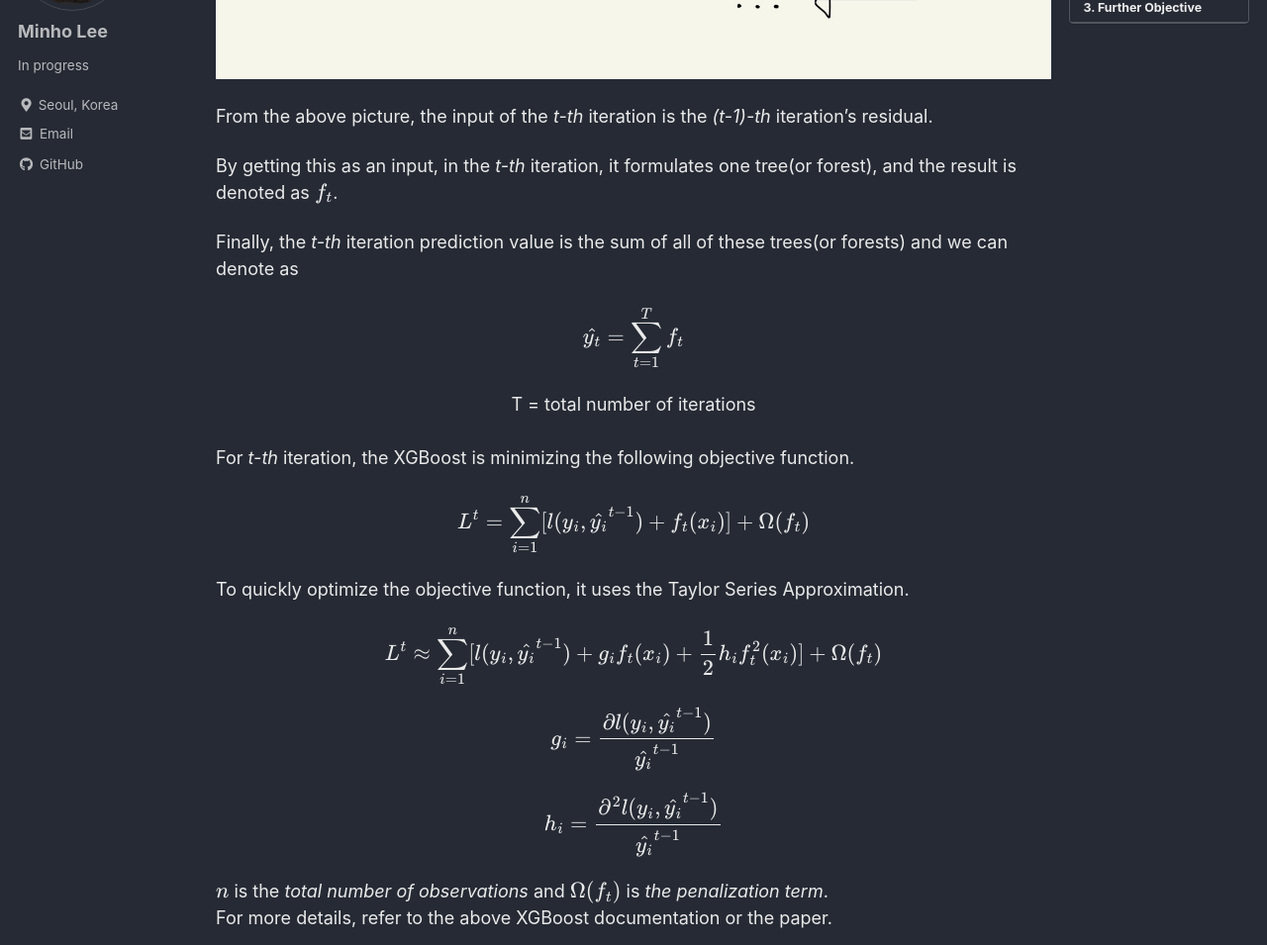
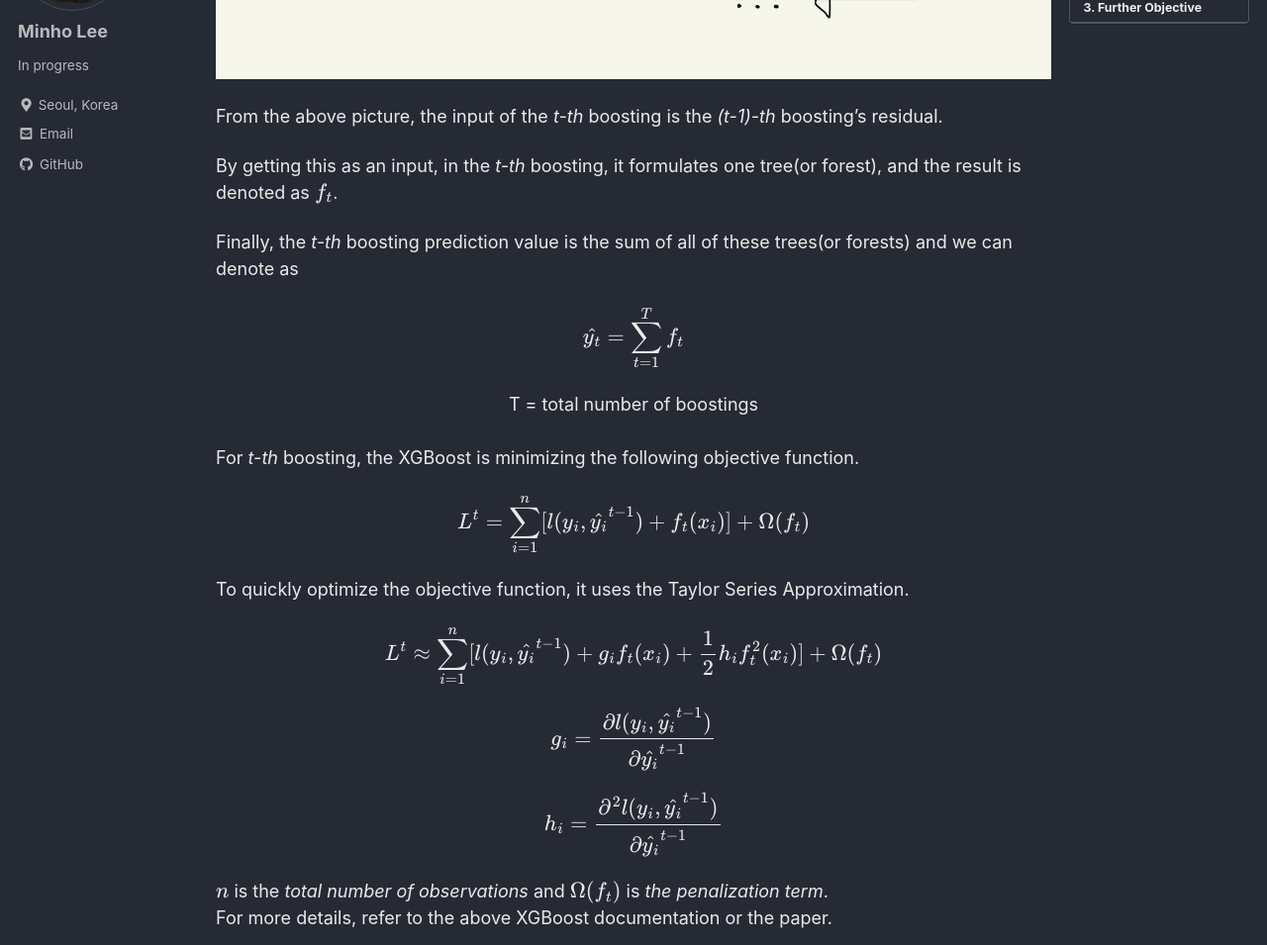
Before and after one commit to Inundata/Inundata.github.io, a Jekyll site: the page built from _posts/XGBoost/2024-01-26-xgboost-tutorial.md, in a window 1280 px wide and 1400 px high, scrolled down 898 px. Shown: the part 153-1108 px from the top of the window at 99% size. Built offline with Jekyll 4.4.1, drawn with Linux system fonts in a browser that asks for light colours; cached includes are drawn as plain includes; formulas are drawn with MathJax 3; comment, search, counter and statistics services are not loaded; some of the changed text lies outside the part shown.

Commit message:
# Revised

```diff
--- a/_posts/XGBoost/2024-01-26-xgboost-tutorial.md
+++ b/_posts/XGBoost/2024-01-26-xgboost-tutorial.md
@@ -27,24 +27,24 @@
 
 ![xgboost-intro](/assets/xgboost/xgboost-intro.jpg){: .align-center}
 
-From the above picture, the input of the *t-th* iteration is the *(t-1)-th* iteration's residual.
+From the above picture, the input of the *t-th* boosting is the *(t-1)-th* boosting's residual.
 
-By getting this as an input, in the *t-th* iteration, it formulates one tree(or forest), and the result is denoted as $$f_{t}$$.
+By getting this as an input, in the *t-th* boosting, it formulates one tree(or forest), and the result is denoted as $$f_{t}$$.
 
-Finally, the *t-th* iteration prediction value is the sum of all of these trees(or forests) and we can denote as
+Finally, the *t-th* boosting prediction value is the sum of all of these trees(or forests) and we can denote as
 <br/>
 <div align="center">$$\hat{y_{t}} = \sum_{t=1}^Tf_{t}$$</div>
-<div align="center">T = total number of iterations</div>
+<div align="center">T = total number of boostings</div>
 <br/>
-For *t-th* iteration, the XGBoost is minimizing the following objective function.
+For *t-th* boosting, the XGBoost is minimizing the following objective function.
 <br/>
 <div align="center">$$L^{t}=\sum_{i=1}^n[l(y_{i}, \hat{y_{i}}^{t-1}) + f_{t}(x_{i})] + \Omega(f_{t})$$</div>
 
 To quickly optimize the objective function, it uses the Taylor Series Approximation.
 <br/>
 <div align="center">$$L^{t}\approx\sum_{i=1}^n[l(y_{i}, \hat{y_{i}}^{t-1}) + g_{i}f_{t}(x_{i}) + \frac{1}{2}h_{i}f_{t}^2(x_{i})] + \Omega(f_{t})$$</div>
-<div align="center">$$g_{i} = \frac{\partial{l(y_{i}, \hat{y_{i}}^{t-1})}}{\hat{y_{i}}^{t-1}}$$</div>
-<div align="center">$$h_{i} = \frac{\partial^2{l(y_{i}, \hat{y_{i}}^{t-1})}}{\hat{y_{i}}^{t-1}}$$</div>
+<div align="center">$$g_{i} = \frac{\partial{l(y_{i}, \hat{y_{i}}^{t-1})}}{\partial{\hat{y_{i}}^{t-1}}}$$</div>
+<div align="center">$$h_{i} = \frac{\partial^2{l(y_{i}, \hat{y_{i}}^{t-1})}}{\partial{\hat{y_{i}}^{t-1}}}$$</div>
 
 $$n$$ is the *total number of observations* and $$\Omega(f_{t})$$ is *the penalization term*.<br/>
 For more details, refer to the above XGBoost documentation or the paper.
@@ -67,7 +67,7 @@
 - Default value = `100`
 
 <h3>2. max_depth</h3>
-- The maximum tree depth for each tree in each iteration.
+- The maximum tree depth for each tree in each boosting.
 - Default value = `6`
 
 <h3>3. tree_method</h3>
@@ -92,7 +92,7 @@
 ![approx](/assets/xgboost/approx.png){: .align-center}
 <br/>
 - difference between `approx` and `hist` <br/>
-From the [lead maintainer of XGBoost](https://github.com/dmlc/xgboost/issues/1950), `approx` method generates a new set of bins for each iteration, whereas the `hist` method re-uses the bins over multiple iterations.
+From the [lead maintainer of XGBoost](https://github.com/dmlc/xgboost/issues/1950), `approx` method generates a new set of bins for each boosting, whereas the `hist` method re-uses the bins over multiple boostings.
 
 <h3>4. max_bin</h3>
 - For the `hist` or `approx` tree method, it refers to the maximum number of bins per feature.
@@ -117,7 +117,7 @@
 - column subsampling is also possible. For details, check the documentation.
 
 <h3>8. num_parallel_tree</h3>
-- Total number of trees in each iteration. If this parameter is not specified, each iteration will use only one tree.
+- Total number of trees in each boosting. If this parameter is not specified, each boosting will use only one tree.
 - Default value = `1`
 
 <h3>9. reg_alpha</h3>
```
Also changed, not shown: other parts of _posts/XGBoost/2024-01-26-xgboost-tutorial.md (+2 -2 lines), assets/xgboost/y-and-x-split.png, assets/xgboost/y-and-x.png.
